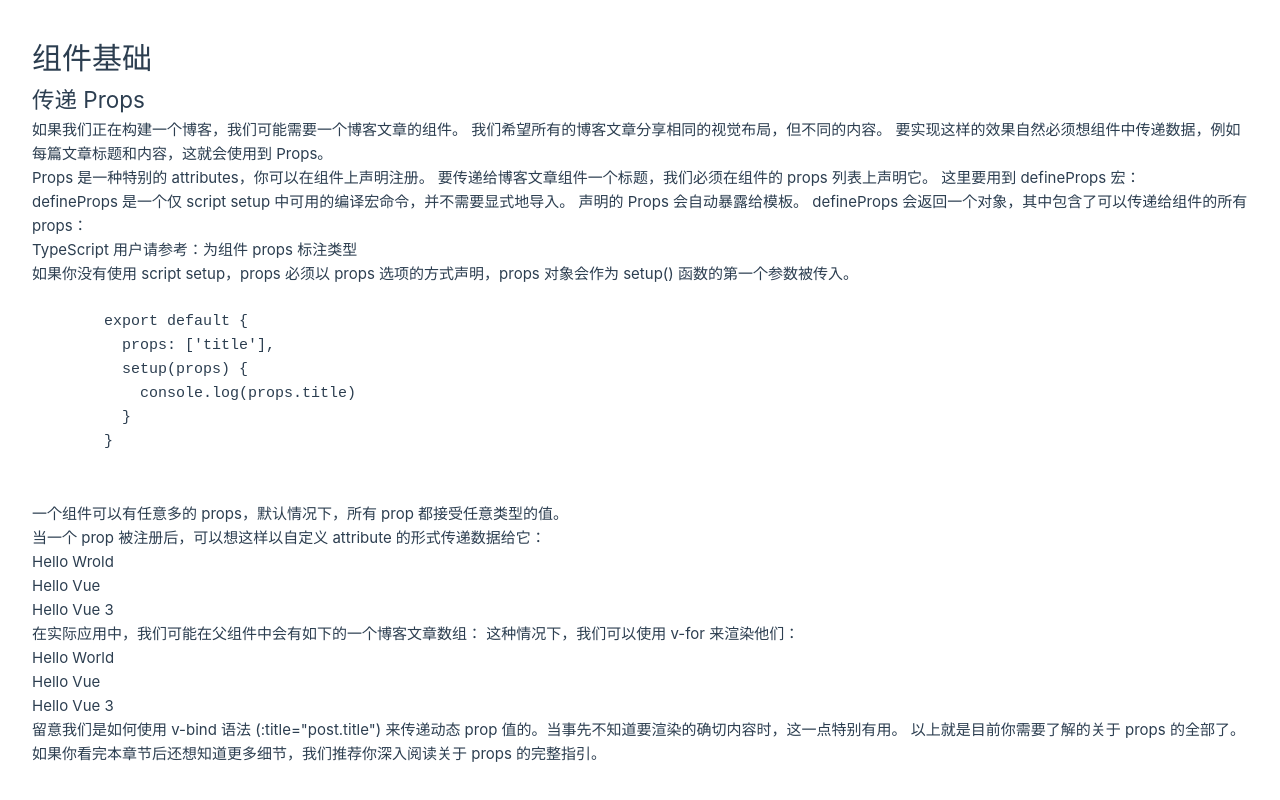
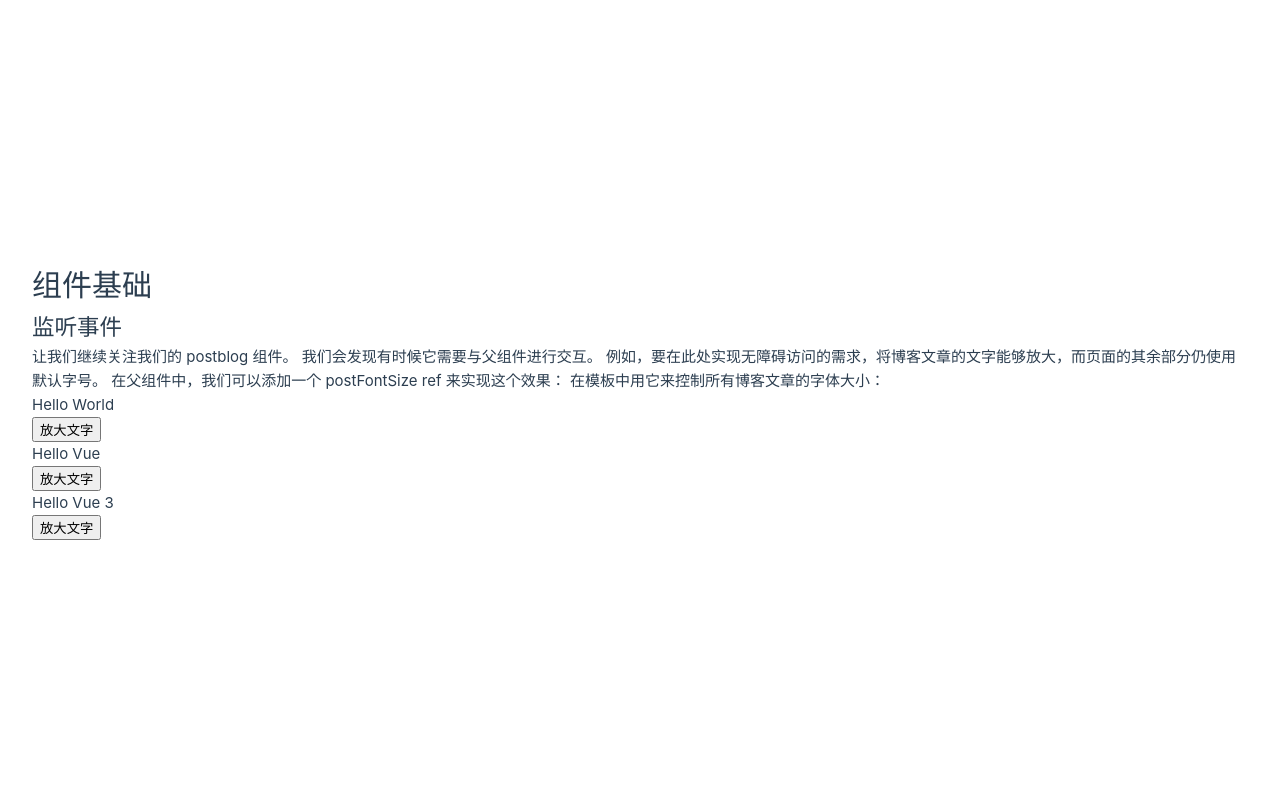
Before and after one commit to ShenlongDev/vue_xx, a Vue app: page / in a window 1280 px wide. Built offline with nearby package versions, Linux system fonts and the light colour scheme.

Commit message:
docs: 监听事件1
- 说明 监听事件 实例

```diff
--- a/src/ComponentAgain.vue
+++ b/src/ComponentAgain.vue
@@ -7,57 +7,28 @@
   { title: 'Hello Vue' },
   { title: 'Hello Vue 3' }
 ])
+
+const postFontSize = ref(1)
 </script>
 
 
 <template>
   <h1>组件基础</h1>
-  <h2>传递 Props</h2>
+  <h2>监听事件</h2>
   <p>
-    如果我们正在构建一个博客，我们可能需要一个博客文章的组件。
-    我们希望所有的博客文章分享相同的视觉布局，但不同的内容。
-    要实现这样的效果自然必须想组件中传递数据，例如每篇文章标题和内容，这就会使用到 Props。
+    让我们继续关注我们的 postblog 组件。
+    我们会发现有时候它需要与父组件进行交互。
+    例如，要在此处实现无障碍访问的需求，将博客文章的文字能够放大，而页面的其余部分仍使用默认字号。
+    在父组件中，我们可以添加一个 postFontSize ref 来实现这个效果：
+    在模板中用它来控制所有博客文章的字体大小：
   </p>
-  <p>
-    Props 是一种特别的 attributes，你可以在组件上声明注册。
-    要传递给博客文章组件一个标题，我们必须在组件的 props 列表上声明它。
-    这里要用到 defineProps 宏：
-  </p>
-  <p>
-    defineProps 是一个仅 script setup 中可用的编译宏命令，并不需要显式地导入。
-    声明的 Props 会自动暴露给模板。
-    defineProps 会返回一个对象，其中包含了可以传递给组件的所有 props：
-  </p>
-  <p>
-    TypeScript 用户请参考：为组件 props 标注类型
-  </p>
-  <p>
-    如果你没有使用 script setup，props 必须以 props 选项的方式声明，props 对象会作为 setup() 函数的第一个参数被传入。
-    <pre>
-      <code>
-        export default {
-          props: ['title'],
-          setup(props) {
-            console.log(props.title)
-          }
-        }
-      </code>
-    </pre>
-    一个组件可以有任意多的 props，默认情况下，所有 prop 都接受任意类型的值。
-  </p>
-  <p>
-    当一个 prop 被注册后，可以想这样以自定义 attribute 的形式传递数据给它：
-  </p>
-  <PostBlog title="Hello Wrold" />
-  <PostBlog title="Hello Vue" />
-  <post-blog title="Hello Vue 3" />
-  <p>
-    在实际应用中，我们可能在父组件中会有如下的一个博客文章数组：
-    这种情况下，我们可以使用 v-for 来渲染他们：
-  </p>
-  <PostBlog v-for="post in postsArray" :key="post.title" :title="post.title" />
-  <p>
-    留意我们是如何使用 v-bind 语法 (:title="post.title") 来传递动态 prop 值的。当事先不知道要渲染的确切内容时，这一点特别有用。
-    以上就是目前你需要了解的关于 props 的全部了。如果你看完本章节后还想知道更多细节，我们推荐你深入阅读关于 props 的完整指引。
-  </p>
+
+  <div :style="{ fontSize: postFontSize + 'em' }">
+    <PostBlog
+      v-for="post in postsArray"
+      :key="post.id"
+      :title="post.title"
+      @enlarge-text="postFontSize += 0.1"
+    />
+  </div>
 </template>
--- a/src/components/PostBlog.vue
+++ b/src/components/PostBlog.vue
@@ -4,5 +4,8 @@
 </script>
 
 <template>
-  <h4>{{ props.title }}</h4>
+  <div class="blog-post">
+    <h4>{{ props.title }}</h4>
+    <button @click="$emit('enlarge-text')">放大文字</button>
+  </div>
 </template>
```
